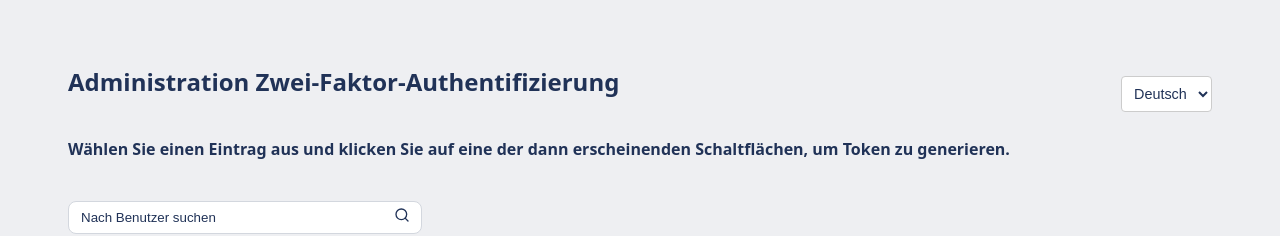
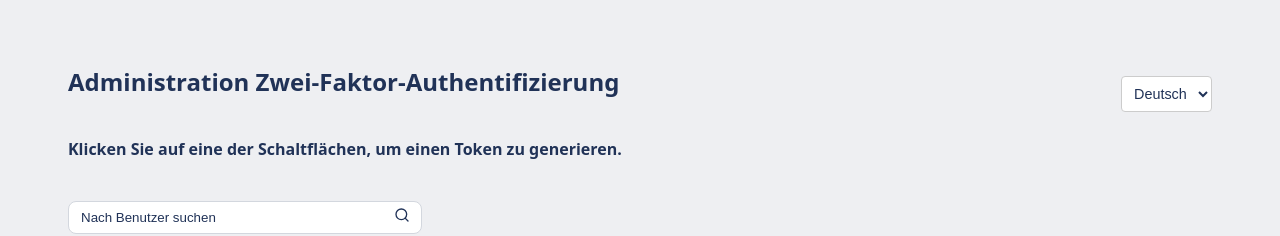
Before and after one commit to univention/2fa-helpdesk, a Vue app in the folder frontend/: page /ui/admin in a window 1280 px wide. Shown: the top 236 px of the page. Built offline with nearby package versions, Linux system fonts and the light colour scheme; no server answers.

Commit message:
bug: use only one translation file

```diff
--- a/frontend/src/components/UserOverviewPage.vue
+++ b/frontend/src/components/UserOverviewPage.vue
@@ -1,5 +1,5 @@
 <script setup lang="ts">
-import { ref, onMounted, computed } from "vue";
+import { ref, onMounted } from "vue";
 import UserTable from "./table/UserTable.vue";
 import PageHeadline from "./PageHeadline.vue";
 import LanguageSelector from "./LanguageSelector.vue";
@@ -8,21 +8,9 @@ import { useUsers } from "../composables/useUsers";
 import { useTranslations } from "../composables/useTranslations";
 
 const { users, loading, fetchUsers } = useUsers();
-const { currentLanguage, setLanguage } = useTranslations();
+const { currentLanguage, setLanguage, t } = useTranslations();
 
 const selectedUsers = ref<UserData[]>([]);
-
-const adminPageTitle = computed(() => {
-  return currentLanguage.value === "en"
-    ? "Two-Factor Authentication Administration"
-    : "Administration Zwei-Faktor-Authentifizierung";
-});
-
-const adminPageDescription = computed(() => {
-  return currentLanguage.value === "en"
-    ? "Select an entry and click one of the buttons that appear to generate tokens."
-    : "Wählen Sie einen Eintrag aus und klicken Sie auf eine der dann erscheinenden Schaltflächen, um Token zu generieren.";
-});
 
 const handleSelectedUsers = (selected: UserData[]) => {
   selectedUsers.value = selected;
@@ -40,11 +28,11 @@ onMounted(fetchUsers);
 <template>
   <div class="users-overview-page">
     <div class="page-header">
-      <PageHeadline :text="adminPageTitle" />
+      <PageHeadline :text="t('adminPageTitle')" />
       <LanguageSelector @change="handleLanguageChange" />
     </div>
     <p class="description">
-      {{ adminPageDescription }}
+      {{ t("adminPageDescription") }}
     </p>
     <UserTable
       :users="users"
--- a/frontend/src/components/table/UserTable.vue
+++ b/frontend/src/components/table/UserTable.vue
@@ -1,16 +1,19 @@
 <template>
   <div class="user-table">
     <div class="table-header">
-      <TableSearch v-model:value="searchQuery" />
+      <TableSearch
+        v-model:value="searchQuery"
+        :placeholder="t('searchPlaceholder')"
+      />
     </div>
 
     <div class="table-wrapper">
       <table>
         <thead>
           <tr>
-            <th>{{ translations[language].username }}</th>
-            <th>{{ translations[language].firstname }}</th>
-            <th>{{ translations[language].lastname }}</th>
+            <th>{{ t("username") }}</th>
+            <th>{{ t("firstname") }}</th>
+            <th>{{ t("lastname") }}</th>
             <th></th>
           </tr>
         </thead>
@@ -18,7 +21,7 @@
           <template v-if="loading">
             <tr>
               <td colspan="4">
-                <div class="loading">{{ translations[language].loading }}</div>
+                <div class="loading">{{ t("loading") }}</div>
               </td>
             </tr>
           </template>
@@ -26,7 +29,7 @@
             <tr>
               <td colspan="4">
                 <div class="no-results">
-                  {{ translations[language].noResults }}
+                  {{ t("noResults") }}
                 </div>
               </td>
             </tr>
@@ -38,7 +41,7 @@
               <td>{{ user.lastname }}</td>
               <td>
                 <SimpleButton
-                  :label="translations[language].actionButton"
+                  :label="t('actionButtonLabel')"
                   variant="primary"
                   @click="handleButtonClick(user)"
                 />
@@ -58,26 +61,26 @@
     <Modal :isOpen="isModalOpen" @close="closeModal">
       <template #header>
         <h3 class="modal-title">
-          {{ translations[language].lostTokenTitle }}
+          {{ t("lostTokenTitle") }}
           {{ selectedUser?.firstname }}
           {{ selectedUser?.lastname }}
         </h3>
       </template>
       <div>
-        {{ translations[language].lostTokenMessage }}
+        {{ t("lostTokenMessage") }}
         {{ selectedUser?.firstname }} {{ selectedUser?.lastname }}
-        {{ translations[language].willBeReported }}
+        {{ t("willBeReported") }}
       </div>
       <template #footer>
         <div class="modal-buttons">
           <SimpleButton
-            :label="translations[language].cancelButton"
+            :label="t('cancelButton')"
             variant="secondary"
             @click="closeModal"
             :disabled="isTokenResetting"
           />
           <SimpleButton
-            :label="translations[language].resetTokenButton"
+            :label="t('resetTokenButton')"
             variant="primary"
             @click="resetToken"
             :loading="isTokenResetting"
@@ -96,6 +99,7 @@ import TableSearch from "./TableSearch.vue";
 import SimpleButton from "../Button.vue";
 import Modal from "../Modal.vue";
 import { resetUserToken } from "../../services/reset-user-token";
+import { useTranslations } from "../../composables/useTranslations";
 
 const props = withDefaults(
   defineProps<{
@@ -112,40 +116,7 @@ const props = withDefaults(
   }
 );
 
-const language = computed(() => {
-  return props.language === "en" || props.language === "de"
-    ? props.language
-    : "de";
-});
-
-const translations = {
-  de: {
-    username: "Benutzername",
-    firstname: "Vorname",
-    lastname: "Nachname",
-    loading: "Lädt...",
-    noResults: "Keine Ergebnisse gefunden",
-    actionButton: "Aktion",
-    lostTokenTitle: "Verlorener Token von",
-    lostTokenMessage: "Das Gerät mit dem Zwei-Faktor-Token von",
-    willBeReported: "wird als verloren gemeldet.",
-    cancelButton: "Abbrechen",
-    resetTokenButton: "Token zurücksetzen",
-  },
-  en: {
-    username: "Username",
-    firstname: "First Name",
-    lastname: "Last Name",
-    loading: "Loading...",
-    noResults: "No results found",
-    actionButton: "Action",
-    lostTokenTitle: "Lost token of",
-    lostTokenMessage: "The device with the two-factor token of",
-    willBeReported: "will be reported as lost.",
-    cancelButton: "Cancel",
-    resetTokenButton: "Reset Token",
-  },
-};
+const { t } = useTranslations();
 
 const searchQuery = ref("");
 const currentPage = ref(1);
@@ -200,24 +171,14 @@ const resetToken = () => {
   if (!selectedUser.value) return;
   isTokenResetting.value = true;
 
-  const successMessage =
-    language.value === "en"
-      ? "Token has been successfully reset."
-      : "Token wurde erfolgreich zurückgesetzt.";
-
-  const errorMessage =
-    language.value === "en"
-      ? "Error resetting token. Please try again."
-      : "Fehler beim Zurücksetzen des Tokens. Bitte versuchen Sie es erneut.";
-
   resetUserToken(
     selectedUser.value,
     () => {
       isTokenResetting.value = false;
       closeModal();
     },
-    successMessage,
-    errorMessage
+    t("tokenResetSuccess"),
+    t("tokenResetError")
   );
 };
 </script>
--- a/frontend/src/composables/useTranslations.ts
+++ b/frontend/src/composables/useTranslations.ts
@@ -28,7 +28,7 @@ const translations = {
     // User Overview Page
     adminPageTitle: "Administration Zwei-Faktor-Authentifizierung",
     adminPageDescription:
-      "Wählen Sie einen Eintrag aus und klicken Sie auf eine der dann erscheinenden Schaltflächen, um Token zu generieren.",
+      "Klicken Sie auf eine der Schaltflächen, um einen Token zu generieren.",
   },
   en: {
     // Self-Service Page
@@ -55,8 +55,7 @@ const translations = {
 
     // User Overview Page
     adminPageTitle: "Two-Factor Authentication Administration",
-    adminPageDescription:
-      "Select an entry and click one of the buttons that appear to generate tokens.",
+    adminPageDescription: "Click on one of the buttons to generate a token.",
   },
 };
 
--- a/frontend/src/pages/SelfServicePage.vue
+++ b/frontend/src/pages/SelfServicePage.vue
@@ -1,13 +1,13 @@
 <template>
   <div class="self-service-page">
     <div class="page-header">
-      <h1>{{ selfServiceTitle }}</h1>
+      <h1>{{ t("selfServiceTitle") }}</h1>
       <LanguageSelector @change="handleLanguageChange" />
     </div>
 
     <div class="token-reset-container">
       <div class="token-reset-text">
-        {{ resetOwnTokenQuestion }}
+        {{ t("resetOwnTokenQuestion") }}
       </div>
 
       <div class="checkbox-container">
@@ -17,11 +17,11 @@
           v-model="confirmReset"
           class="reset-checkbox"
         />
-        <label for="confirm-reset">{{ confirmResetLabel }}</label>
+        <label for="confirm-reset">{{ t("confirmResetLabel") }}</label>
       </div>
 
       <SimpleButton
-        :label="resetTokenButton"
+        :label="t('resetTokenButton')"
         variant="primary"
         :disabled="!confirmReset"
         :loading="isResetting"
@@ -32,57 +32,18 @@
 </template>
 
 <script setup lang="ts">
-import { ref, computed } from "vue";
+import { ref } from "vue";
 import SimpleButton from "../components/Button.vue";
 import LanguageSelector from "../components/LanguageSelector.vue";
+import { useTranslations } from "../composables/useTranslations";
 
 const confirmReset = ref(false);
 const isResetting = ref(false);
 
-const currentLanguage = ref(localStorage.getItem("language") || "de");
-
-const translations = {
-  de: {
-    selfServiceTitle: "Self Service",
-    resetOwnTokenQuestion: "Wollen Sie ihren eigenen Token zurücksetzen?",
-    confirmResetLabel: "Ja, ich möchte meinen Token zurücksetzen.",
-    resetTokenButton: "Token zurücksetzen",
-    tokenResetSuccess: "Ihr Token wurde erfolgreich zurückgesetzt.",
-    tokenResetError:
-      "Fehler beim Zurücksetzen des Tokens. Bitte versuchen Sie es erneut.",
-  },
-  en: {
-    selfServiceTitle: "Self Service",
-    resetOwnTokenQuestion: "Do you want to reset your own token?",
-    confirmResetLabel: "Yes, I want to reset my token.",
-    resetTokenButton: "Reset Token",
-    tokenResetSuccess: "Your token has been successfully reset.",
-    tokenResetError: "Error resetting token. Please try again.",
-  },
-};
-
-const selfServiceTitle = computed(
-  () => translations[currentLanguage.value as "de" | "en"].selfServiceTitle
-);
-const resetOwnTokenQuestion = computed(
-  () => translations[currentLanguage.value as "de" | "en"].resetOwnTokenQuestion
-);
-const confirmResetLabel = computed(
-  () => translations[currentLanguage.value as "de" | "en"].confirmResetLabel
-);
-const resetTokenButton = computed(
-  () => translations[currentLanguage.value as "de" | "en"].resetTokenButton
-);
-const tokenResetSuccess = computed(
-  () => translations[currentLanguage.value as "de" | "en"].tokenResetSuccess
-);
-const tokenResetError = computed(
-  () => translations[currentLanguage.value as "de" | "en"].tokenResetError
-);
+const { currentLanguage, setLanguage, t } = useTranslations();
 
 const handleLanguageChange = (lang: string) => {
-  currentLanguage.value = lang;
-  localStorage.setItem("language", lang);
+  setLanguage(lang);
 };
 
 const resetOwnToken = () => {
@@ -107,12 +68,12 @@ const resetOwnToken = () => {
     })
     .then((result) => {
       console.log("Token reset successful:", result);
-      alert(tokenResetSuccess.value);
+      alert(t("tokenResetSuccess"));
       confirmReset.value = false;
     })
     .catch((error) => {
       console.error("Error resetting token:", error);
-      alert(tokenResetError.value);
+      alert(t("tokenResetError"));
     })
     .finally(() => {
       isResetting.value = false;
```
